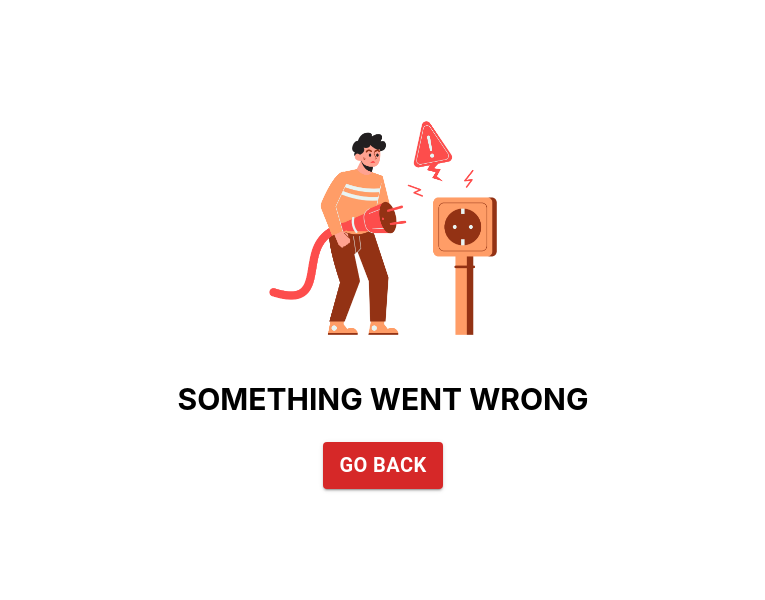
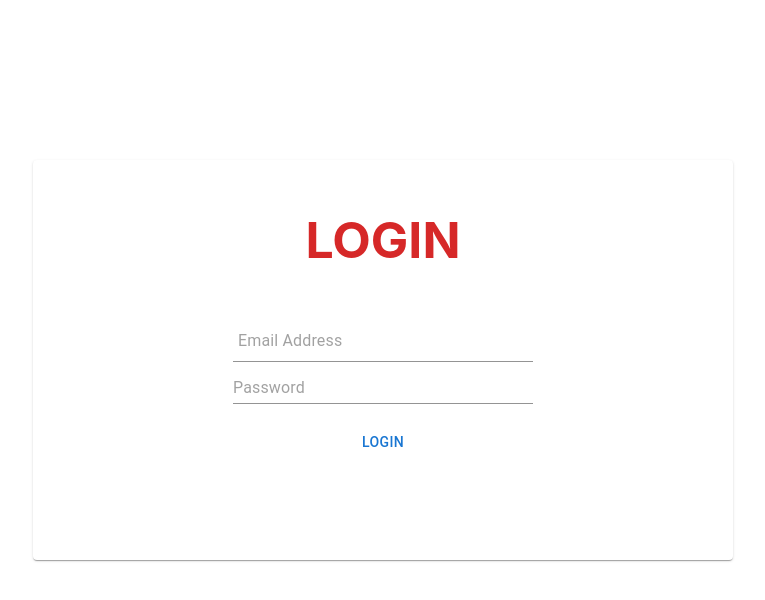
Before and after one commit to kenneth-miura/csc309-pf, a React (Create React App) app in the folder PF/frontend/: page /login in a window 1280 px wide. Shown: the top 600 px of the page, without its empty margins (257-1022 px from the left). Built offline with nearby package versions, Linux system fonts and the light colour scheme.

Commit message:
Added simple routing

```diff
--- a/PF/frontend/src/App.js
+++ b/PF/frontend/src/App.js
@@ -1,6 +1,8 @@
 import './App.css';
 import Main from './pages/Home'
 import Navbar from './components/Navbar';
+import LoginPage from './pages/Login';
+
 
 function App() {
   return (
@@ -8,6 +10,7 @@ function App() {
       <header className="App-header">
         <Navbar position="sticky"></Navbar>
       </header>
+      {/* <LoginPage></LoginPage> */}
       <Main></Main>
     </div>
   );
--- a/PF/frontend/src/components/LoginCard/LoginCard.jsx
+++ b/PF/frontend/src/components/LoginCard/LoginCard.jsx
@@ -6,12 +6,16 @@ function LoginCard(props) {
   return (
     <div style={{backgroundColor: "white", display: "flex", justifyContent: "center"}}>
       <Card style={{backgroundColor: "white", width: "700px", height: "400px", marginTop: "20vh", marginBottom: "24vh"}}>
-        <h3 style={{color: "#d62828"}}>LOGIN</h3>
-        <FormControl style={{width: "300px"}}>
-            <Input id="emailAddress" placeholder="Email Address"></Input>
-            <Input id="password1" placeholder="Password"></Input>
-        </FormControl>
-        <Button>Login</Button>
+        <h3 style={{textAlign: "center", color: "#d62828"}}>LOGIN</h3>
+        <div style={{display: "flex", justifyContent: "center"}}>
+            <FormControl style={{width: "300px"}}>
+                <Input id="emailAddress" placeholder="Email Address" style={{padding: "5px"}}></Input>
+                <Input id="password1" placeholder="Password" style={{paddingTop: "10px"}}></Input>
+            </FormControl>
+        </div>
+        <div style={{paddingTop: "20px", display: "flex", justifyContent: "center"}}>
+            <Button>Login</Button>
+        </div>
       </Card>
     </div>
   );
--- a/PF/frontend/src/components/Navbar.jsx
+++ b/PF/frontend/src/components/Navbar.jsx
@@ -2,19 +2,16 @@ import * as React from 'react';
 import AppBar from '@mui/material/AppBar';
 import Box from '@mui/material/Box';
 import Toolbar from '@mui/material/Toolbar';
-import IconButton from '@mui/material/IconButton';
-import Typography from '@mui/material/Typography';
-import Menu from '@mui/material/Menu';
-import MenuIcon from '@mui/icons-material/Menu';
 import Container from '@mui/material/Container';
 import Avatar from '@mui/material/Avatar';
 import Button from '@mui/material/Button';
 import Tooltip from '@mui/material/Tooltip';
 import MenuItem from '@mui/material/MenuItem';
 import { ReactComponent as MainLogo } from "../images/TFC_main.svg";
+import { Outlet, NavLink } from "react-router-dom";
 
 
-const pages = ['Studios', 'Classes', 'Pricing', 'Login'];
+const pages = ['studios', 'classes', 'pricing', 'login'];
 const settings = ['Profile', 'Account', 'Dashboard', 'Logout'];
 
 function Navbar() {
@@ -87,7 +84,7 @@ function Navbar() {
                 onClick={handleCloseNavMenu}
                 sx={{ my: 2, color: 'white', display: 'block' }}
               >
-                {page}
+                <NavLink to={`/${page}`} style={{color: 'white', textDecoration: 'none'}}>{page}</NavLink>
               </Button>
             ))}
           </Box>
--- a/PF/frontend/src/index.js
+++ b/PF/frontend/src/index.js
@@ -8,14 +8,15 @@ import {
   RouterProvider,
   Route,
 } from "react-router-dom";
+import router from './router';
 
-const router = createBrowserRouter([
-  {
-    path: "/",
-    element: <App></App>,
-    errorElement: <ErrorPage/>,
-  },
-]);
+// const router = createBrowserRouter([
+//   {
+//     path: "/",
+//     element: <App></App>,
+//     errorElement: <ErrorPage/>,
+//   },
+// ]);
 
 const root = ReactDOM.createRoot(document.getElementById('root'));
 root.render(
--- /dev/null
+++ b/PF/frontend/src/router.jsx
@@ -0,0 +1,25 @@
+import React from 'react';
+import ReactDOM from 'react-dom/client';
+import App from './App';
+import ErrorPage from './pages/Error'
+import LoginPage from './pages/Login';
+import {
+    createBrowserRouter,
+    RouterProvider,
+    Route,
+  } from "react-router-dom";
+
+const router = createBrowserRouter([
+    {
+      path: "/",
+      element: <App></App>,
+      errorElement: <ErrorPage/>,
+    },
+    {
+        path: "/login",
+        element: <LoginPage></LoginPage>
+
+    }
+]);
+
+export default router;
```
